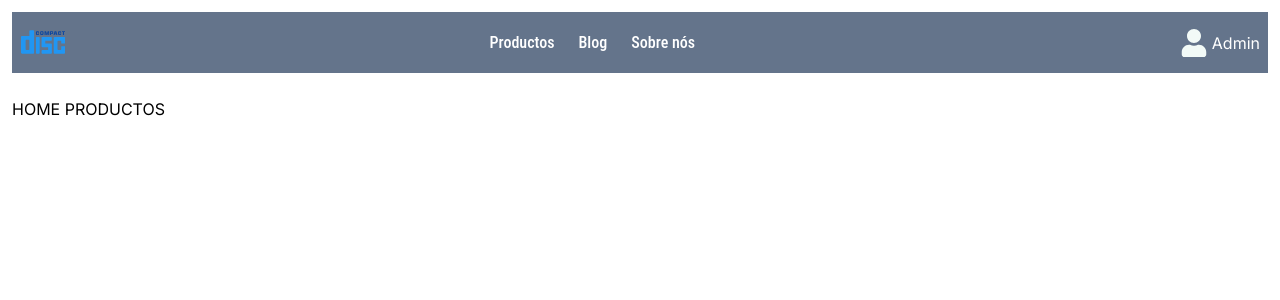
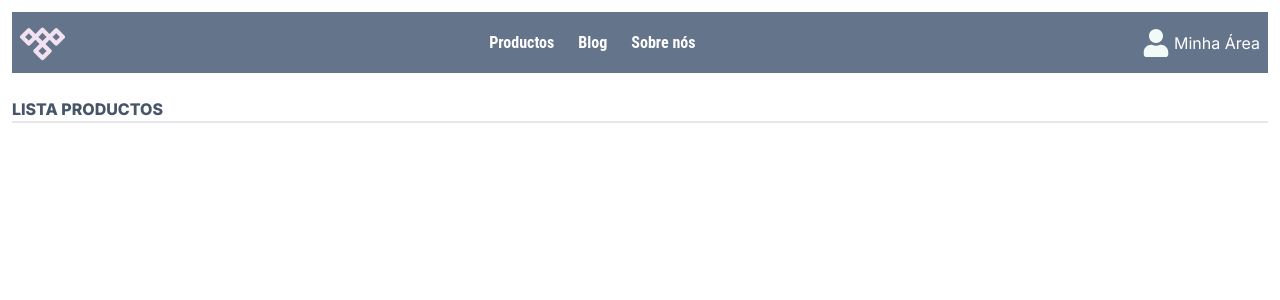
Before and after one commit to Hesa-Dev/payment-gateways, a Next.js app: page / in a window 1280 px wide. Shown: the top 300 px of the page. Built offline with nearby package versions, Linux system fonts and the light colour scheme.

Commit message:
update header , produto

```diff
--- a/src/app/components/Header.tsx
+++ b/src/app/components/Header.tsx
@@ -2,6 +2,7 @@ import Image from "next/image";
 import Link from "next/link";
 import { FcCdLogo } from "react-icons/fc";
 import { FaUser } from "react-icons/fa";
+import { PiTidalLogoBold } from "react-icons/pi";
 
 export default function Header() {
   return (
@@ -10,17 +11,18 @@ export default function Header() {
         <div className="flex w-full items-center  bg-slate-500 m-3 p-2">
           {/* logo */}
           <div className="w-1/4">
-            <FcCdLogo style={{ fontSize: "45px", color: "#f2faf7" }} />
+            {/* <FcCdLogo style={{ fontSize: "45px", color: "#f2faf7" }} /> */}
+            <PiTidalLogoBold style={{ fontSize: "45px", color: "#f2e1f1" }} />
           </div>
           <div className="w-1/2 flex text-white  tipografia gap-6 justify-center items-center">
-            <span>Productos </span>
-            <span>Blog </span>
-            <span>Sobre nós </span>
+            <span className="cursor-pointer font-bold">Productos </span>
+            <span className="cursor-pointer font-bold">Blog </span>
+            <span className="cursor-pointer font-bold">Sobre nós</span>
           </div>
 
           <div className="justify-end flex w-1/3  cursor-pointer   items-center gap-1  text-white">
             <FaUser style={{ fontSize: "28px", color: "#f2faf7" }} />
-            Admin
+            Minha Área
           </div>
         </div>
       </nav>
--- /dev/null
+++ b/src/app/components/ListaProdutos.tsx
@@ -0,0 +1,15 @@
+import Image from "next/image";
+import Link from "next/link";
+import { FcCdLogo } from "react-icons/fc";
+import { FaUser } from "react-icons/fa";
+import { PiTidalLogoBold } from "react-icons/pi";
+
+export default function Produtos() {
+  return (
+    <>
+      <div className="m-3 font-extrabold text-base text-slate-600  border-b-2">
+        LISTA PRODUCTOS
+      </div>
+    </>
+  );
+}
--- a/src/app/loja/page.tsx
+++ /dev/null
@@ -1,12 +0,0 @@
-"use client"
-
-export default function Home (){
-
-
-    return (
-
-        <>
-        <h1>bem vindo a loja </h1>
-        </>
-    )
-}
--- a/src/app/page.tsx
+++ b/src/app/page.tsx
@@ -1,13 +1,14 @@
 import Image from "next/image";
 import Header from "./components/Header";
 import Footer from "./components/Footer";
+import Produtos from "./components/ListaProdutos";
 
 export default function Home() {
   return (
     <>
       <Header />
+      <Produtos />
 
-      <div className="m-3 ">HOME PRODUCTOS</div>
       {/* <Footer /> */}
     </>
   );
--- /dev/null
+++ b/src/app/productos.ts
@@ -0,0 +1,53 @@
+
+export const produtos = [
+    {
+        id: "1",
+        nome: "Smartphone XYZ",
+        descricao: "Smartphone XYZ com 128GB de armazenamento, tela de 6.5 polegadas e câmera de 48MP.",
+        preco: 89,
+        image1: "https://exemplo.com/imagens/produto1.jpg",
+        image2: "https://exemplo.com/imagens/produto1.jpg",
+        image3: "https://exemplo.com/imagens/produto1.jpg",
+        qtda: 1
+    },
+    {
+        id: "2",
+        nome: "Smartphone ABC",
+        descricao: "Smartphone ABC com 128GB de armazenamento, tela de 6.5 polegadas e câmera de 48MP.",
+        preco: "100",
+        image1: "https://exemplo.com/imagens/produto1.jpg",
+        image2: "https://exemplo.com/imagens/produto1.jpg",
+        image3: "https://exemplo.com/imagens/produto1.jpg",
+        qtda: 1
+    },
+    {
+        id: "3",
+        nome: "Smartphone CDF",
+        descricao: "Smartphone ABC com 128GB de armazenamento, tela de 6.5 polegadas e câmera de 48MP.",
+        preco: 89,
+        image1: "https://exemplo.com/imagens/produto1.jpg",
+        image2: "https://exemplo.com/imagens/produto1.jpg",
+        image3: "https://exemplo.com/imagens/produto1.jpg",
+        qtda: 3
+    },
+    {
+        id: "4",
+        nome: "Smartphone CDF",
+        descricao: "Smartphone ABC com 128GB de armazenamento, tela de 6.5 polegadas e câmera de 48MP.",
+        preco: 89,
+        image1: "https://exemplo.com/imagens/produto1.jpg",
+        image2: "https://exemplo.com/imagens/produto1.jpg",
+        image3: "https://exemplo.com/imagens/produto1.jpg",
+        qtda: 3
+    },
+    {
+        id: "5",
+        nome: "Smartphone CDF",
+        descricao: "Smartphone ABC com 128GB de armazenamento, tela de 6.5 polegadas e câmera de 48MP.",
+        preco: 89,
+        image1: "https://exemplo.com/imagens/produto1.jpg",
+        image2: "https://exemplo.com/imagens/produto1.jpg",
+        image3: "https://exemplo.com/imagens/produto1.jpg",
+        qtda: 3
+    }
+]
```
